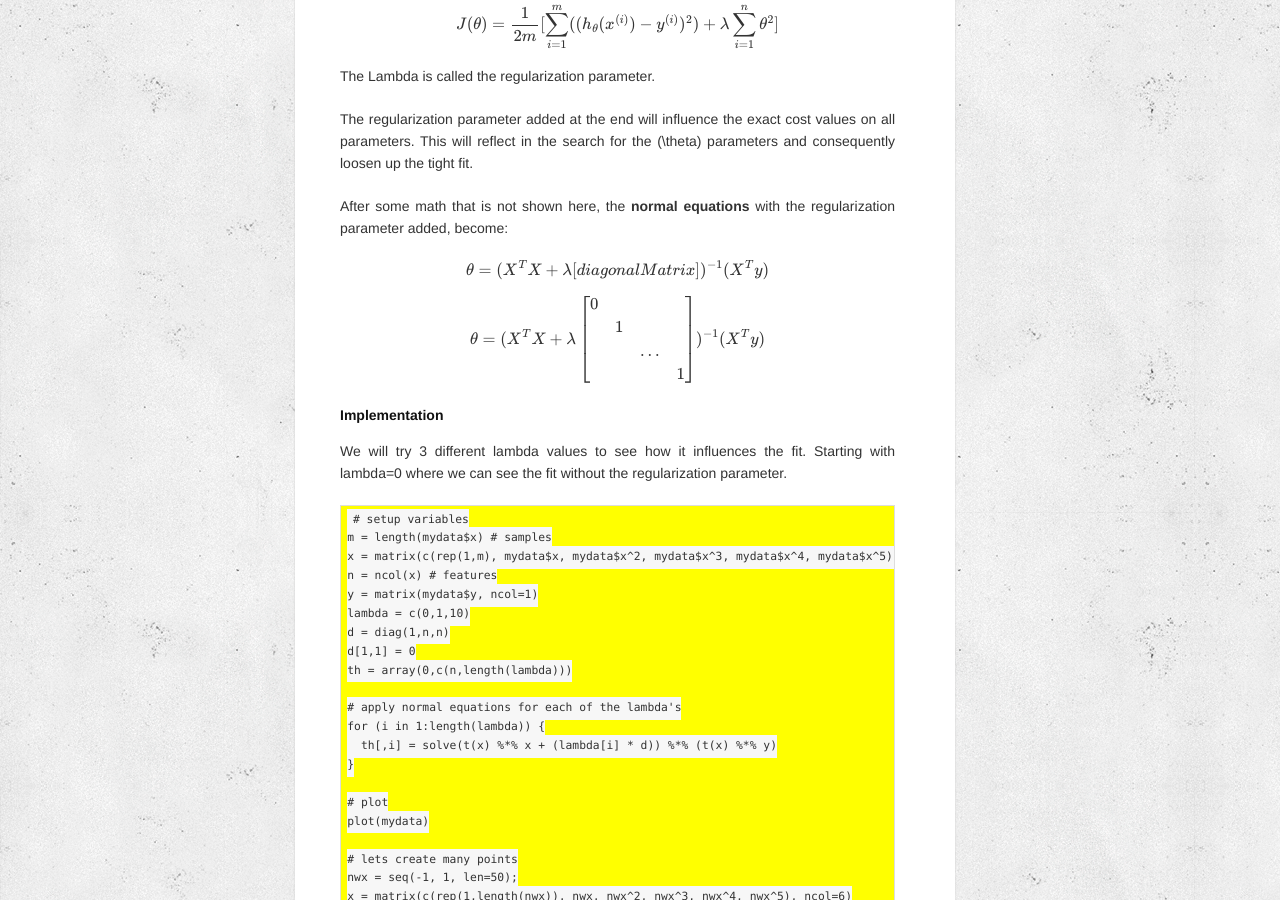
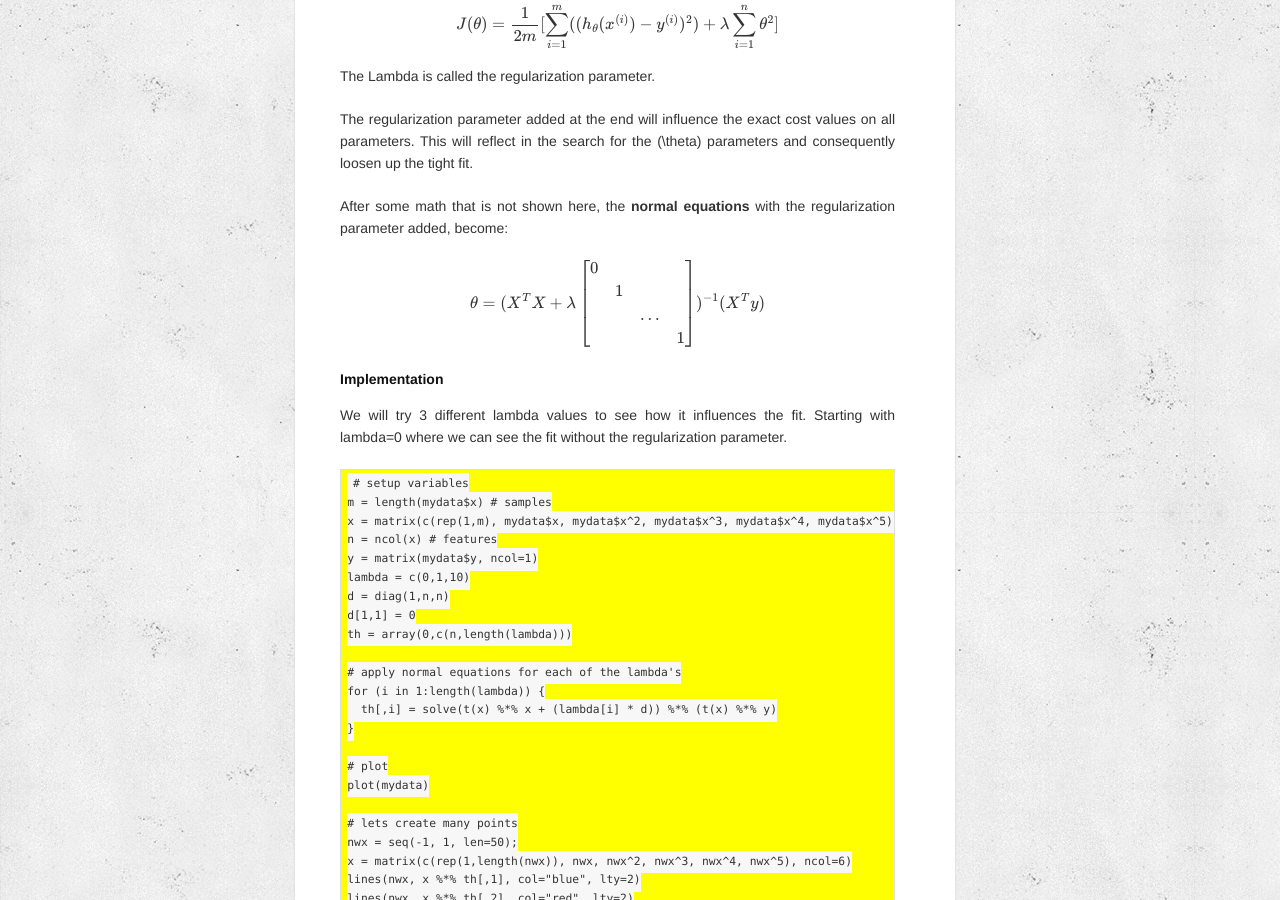
Before and after one commit to al3xandr3/al3xandr3.github.io, a Jekyll site: the page built from _posts/2011-03-18-ml-ex51.md, in a window 1280 px wide and 900 px high, scrolled down 1668 px. Built offline with Jekyll 4.4.1, drawn with Linux system fonts in a browser that asks for light colours; Markdown is read by kramdown in place of the engine named in the settings; formulas are drawn with MathJax 3; comment, search, counter and statistics services are not loaded.

Commit message:
Edited _posts/2011-03-18-ml-ex51.md via GitHub

```diff
--- a/_posts/2011-03-18-ml-ex51.md
+++ b/_posts/2011-03-18-ml-ex51.md
@@ -114,10 +114,6 @@ parameters and consequently loosen up the tight fit.
 After some math that is not shown here, the **normal equations** with the
 regularization parameter added, become:
 
-<script type="math/tex; mode=display">
-\theta =  (X^T X + \lambda [diagonalMatrix])^{-1} (X^T y)
-</script>
-
 \\\[
 \\theta =  (X^T X + \\lambda \\begin{bmatrix} 0 & & & \\\\ & 1 & & \\\\ & & ... & \\\\ & & & 1 \\end{bmatrix} )^{-1} (X^T y)
 \\\]
```
